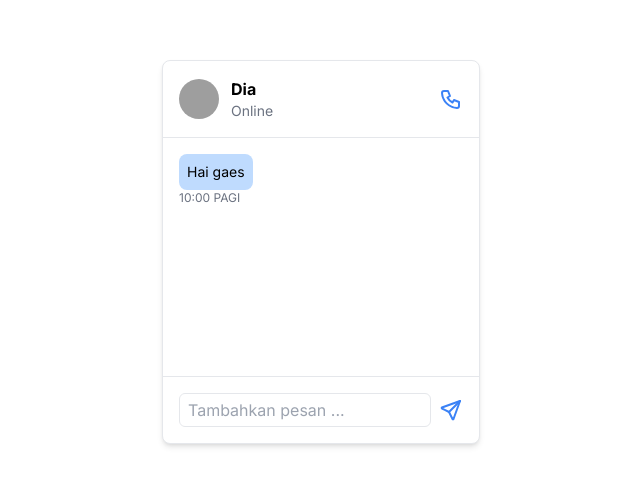
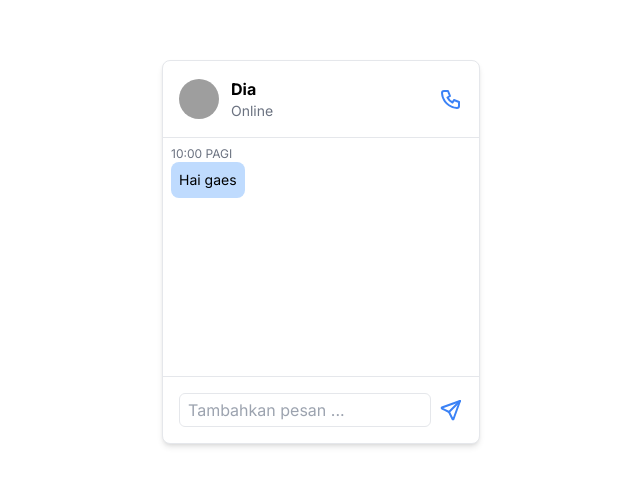
Before and after one commit to rochmadrizky/CloneUI-Chatting, a Next.js app: page / in a window 1280 px wide. Shown: the part 148-634 px from the top of the page, without its empty margins (319-959 px from the left). Built offline with nearby package versions, Linux system fonts and the light colour scheme; grey boxes are pictures that could not be loaded.

Commit message:
menambahkan reaksi dan dijadikan components

```diff
--- /dev/null
+++ b/src/app/components/chatting/ButtonReaksi.tsx
@@ -0,0 +1,28 @@
+import React from "react";
+import { IconThumbUpFilled, IconHeartFilled } from "@tabler/icons-react";
+
+interface ButtonReaksiProps {
+  reactionType: string;
+  onClick: () => void;
+}
+
+const ButtonReaksi: React.FC<ButtonReaksiProps> = ({
+  reactionType,
+  onClick,
+}) => {
+  const reactionIcons: { [key: string]: JSX.Element } = {
+    "thumbs-up": <IconThumbUpFilled className="h-4 w-4" />,
+    heart: <IconHeartFilled className="h-4 w-4" />,
+  };
+
+  return (
+    <button
+      onClick={onClick}
+      className="text-gray-500 hover:text-blue-500 focus:outline-none block w-full text-center"
+    >
+      {reactionIcons[reactionType]}
+    </button>
+  );
+};
+
+export default ButtonReaksi;
--- a/src/app/components/chatting/Chat.tsx
+++ b/src/app/components/chatting/Chat.tsx
@@ -38,7 +38,7 @@ const Chat = () => {
           </div>
 
           <div className="flex-1">
-            <div className="p-4">
+            <div className="p-2">
               <Message
                 message="Hai gaes"
                 timestamp="10:00 PAGI"
--- a/src/app/components/chatting/Message.tsx
+++ b/src/app/components/chatting/Message.tsx
@@ -1,4 +1,10 @@
-import React from "react";
+import React, { useState, useEffect, useRef } from "react";
+import {
+  IconCircleArrowDown,
+  IconHeartFilled,
+  IconThumbUpFilled,
+} from "@tabler/icons-react";
+import ButtonReaksi from "./ButtonReaksi";
 
 interface MessageProps {
   message: string;
@@ -7,13 +13,85 @@ interface MessageProps {
 }
 
 const Message: React.FC<MessageProps> = ({ message, timestamp }) => {
+  const [showDropdown, setShowDropdown] = useState(false);
+  const [selectedReaction, setSelectedReaction] = useState<string | null>(null);
+  const [isHovered, setIsHovered] = useState(false);
+  const dropdownRef = useRef<HTMLDivElement>(null);
+
+  useEffect(() => {
+    function handleClickOutside(event: MouseEvent) {
+      if (
+        dropdownRef.current &&
+        !dropdownRef.current.contains(event.target as Node)
+      ) {
+        setShowDropdown(false);
+      }
+    }
+
+    document.addEventListener("mousedown", handleClickOutside);
+    return () => {
+      document.removeEventListener("mousedown", handleClickOutside);
+    };
+  }, []);
+
+  const handleReactionSelect = (reaction: string) => {
+    setSelectedReaction(reaction);
+    setShowDropdown(false);
+  };
+
   return (
-    <div className="flex items-start space-x-4 mb-4">
+    <div className="flex flex-col items-start mb-4">
       <div>
-        <div className="bg-blue-200 p-2 rounded-lg">
-          <p className="text-sm">{message}</p>
+        <p className="text-xs text-gray-500">{timestamp}</p>
+
+        <div
+          className="flex items-center justify-center"
+          onMouseEnter={() => setIsHovered(true)}
+          onMouseLeave={() => setIsHovered(false)}
+        >
+          <div className="bg-blue-200 p-2 rounded-lg relative">
+            <div className="flex items-center gap-2">
+              <p className="text-sm">{message}</p>
+            </div>
+
+            {selectedReaction && (
+              <div className="absolute -bottom-2 left-0">
+                {selectedReaction === "thumbs-up" && (
+                  <IconThumbUpFilled className="text-blue-500 h-4 w-4" />
+                )}
+                {selectedReaction === "heart" && (
+                  <IconHeartFilled className="text-red-500 h-4 w-4" />
+                )}
+              </div>
+            )}
+
+            {(isHovered || showDropdown) && (
+              <button
+                onClick={() => setShowDropdown(!showDropdown)}
+                className="text-gray-500 bg-white focus:outline-none absolute top-0 -right-1 -mt-2 -mr-2 h-6 w-6 flex items-center justify-center rounded-full"
+              >
+                <IconCircleArrowDown className="h-5 w-5" />
+              </button>
+            )}
+          </div>
+
+          <div ref={dropdownRef} className="relative">
+            {showDropdown && (
+              <div className="absolute -top-4 left-2 bg-gray-100 rounded-lg  p-1 shadow-md">
+                <div className="flex items-center justify-center gap-1">
+                  <ButtonReaksi
+                    reactionType="thumbs-up"
+                    onClick={() => handleReactionSelect("thumbs-up")}
+                  />
+                  <ButtonReaksi
+                    reactionType="heart"
+                    onClick={() => handleReactionSelect("heart")}
+                  />
+                </div>
+              </div>
+            )}
+          </div>
         </div>
-        <p className="text-xs text-gray-500">{timestamp}</p>
       </div>
     </div>
   );
--- a/src/app/page.tsx
+++ b/src/app/page.tsx
@@ -2,10 +2,8 @@ import Chat from "./components/chatting/Chat";
 
 export default function Home() {
   return (
-    <main>
-      <div>
-        <Chat />
-      </div>
-    </main>
+    <div>
+      <Chat />
+    </div>
   );
 }
```
